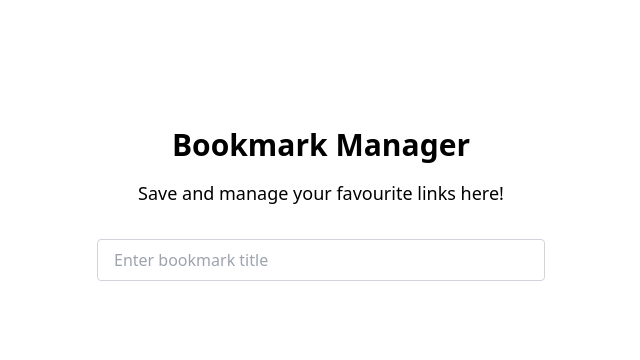
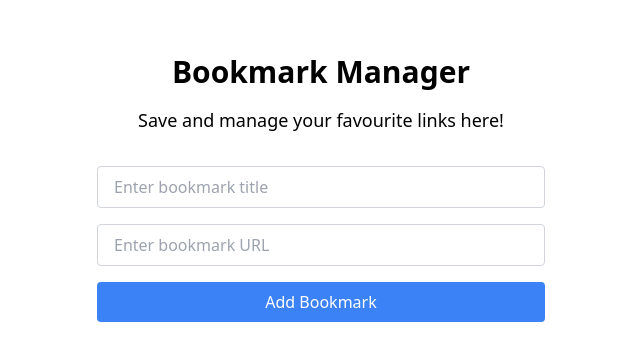
Before and after one commit to anurag77889/bookmark-manager, a Next.js app: page / in a window 1280 px wide. Shown: the part 196-556 px from the top of the page, without its empty margins (319-959 px from the left). Built offline with nearby package versions, Linux system fonts and the light colour scheme.

Commit message:
"Added Features"

```diff
--- a/pages/index.js
+++ b/pages/index.js
@@ -8,7 +8,11 @@ export default function Home() {
 
   const handleAddBookmark = () => {
     if (title.trim() && url.trim()) {
-      setBookmarks([...bookmarks, { title, url }]);
+      const formattedUrl =
+        url.startsWith("http://") || url.startsWith("https://")
+          ? url
+          : `https://${url}`;
+      setBookmarks([...bookmarks, { title, formattedUrl }]);
       setTitle("");
       setUrl("");
     }
@@ -34,6 +38,38 @@ export default function Home() {
             onChange={(e) => setTitle(e.target.value)}
             className="px-4 py-2 border border-gray-300 rounded focus:outline-none focus:ring-2 focus:ring-blue-500"
           />
+          <input
+            type="text"
+            placeholder="Enter bookmark URL"
+            value={url}
+            onChange={(e) => setUrl(e.target.value)}
+            className="px-4 py-2 border border-gray-300 rounded focus:outline-none focus:ring-2 focus:ring-blue-500"
+          />
+          <button
+            onClick={handleAddBookmark}
+            className="px-4 py-2 bg-blue-500 text-white rounded hover:bg-blue-700"
+          >
+            Add Bookmark
+          </button>
+        </div>
+
+        <div className="mt-8 w-full max-w-md">
+          {bookmarks.map((bookmark, index) => (
+            <div
+              key={index}
+              className="flex justify-between items-center p-4 mb-2 bg-white rounded shadow"
+            >
+              <span className="text-gray-800">{bookmark.title}</span>
+              <a
+                href={bookmark.formattedUrl}
+                target="_blank"
+                rel="noopener noreferrer"
+                className="text-blue-500 underline"
+              >
+                Visit
+              </a>
+            </div>
+          ))}
         </div>
       </main>
     </>
```
